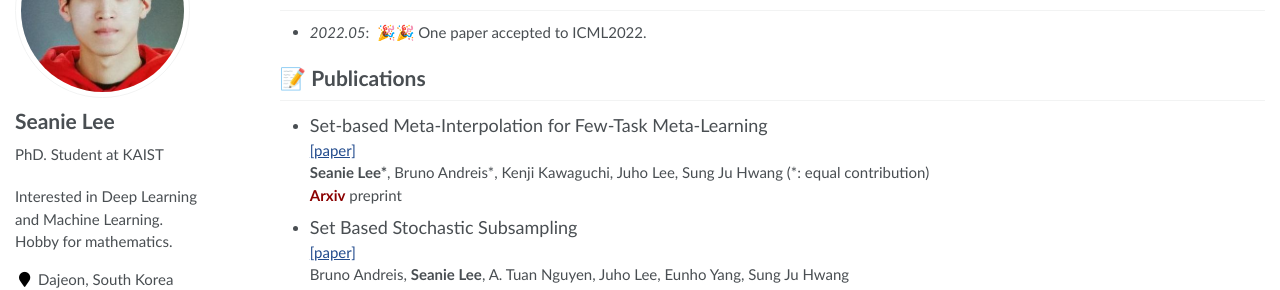
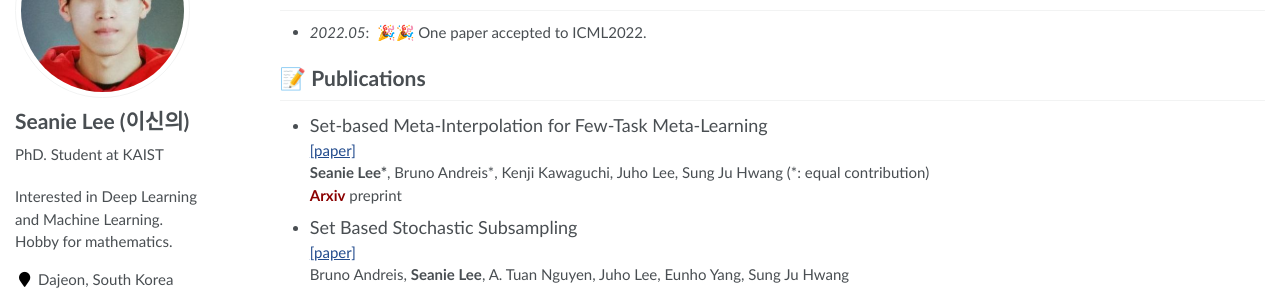
Before and after one commit to seanie12/seanie12.github.io, a Jekyll site: the page built from _pages/about.md, in a window 1280 px wide. Shown: the part 168-458 px from the top of the page. Built offline with Jekyll 4.4.1, drawn with Linux system fonts in a browser that asks for light colours.

Commit message:
Update _config.yml

```diff
--- a/_config.yml
+++ b/_config.yml
@@ -6,7 +6,7 @@
 # `jekyll serve`. If you change this file, please restart the server process.
 
 # Site Settings
-title                    : "Seanie Lee (이신의)"
+title                    : "Seanie Lee"
 description              : "Interested in Deep Learning and Machine Learning. Hobby for mathematics."
 repository               : "RayeRen/acad-homepage.github.io"
 google_scholar_stats_use_cdn : true
@@ -21,7 +21,7 @@ baidu_site_verification  :  # get baidu_site_verification from https://ziyuan.ba
 
 # Site Author
 author:
-  name             : "Seanie Lee"
+  name             : "Seanie Lee (이신의)"
   avatar           : "images/seanie_profile.jpeg"
   bio              : "PhD. Student at KAIST"
   location         : "Dajeon, South Korea"
```
